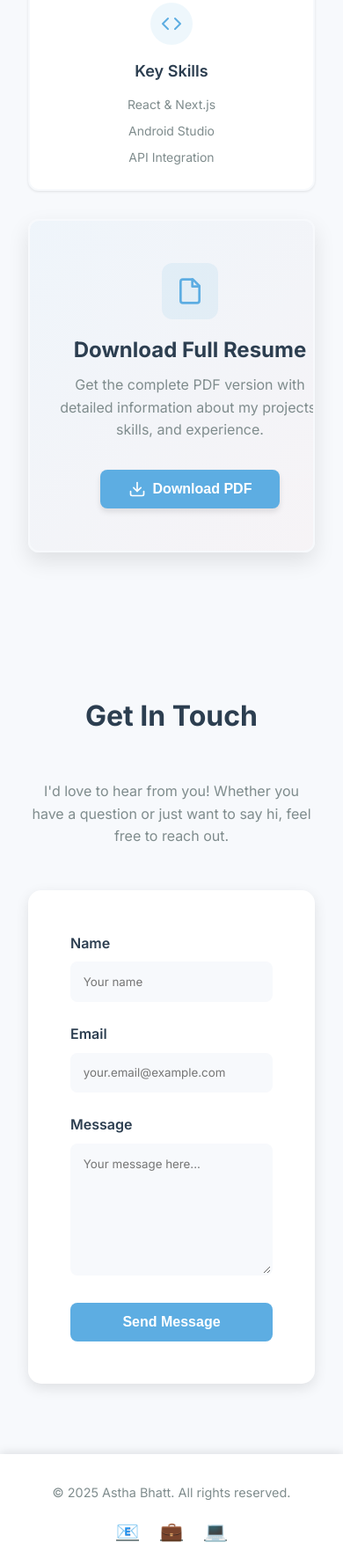
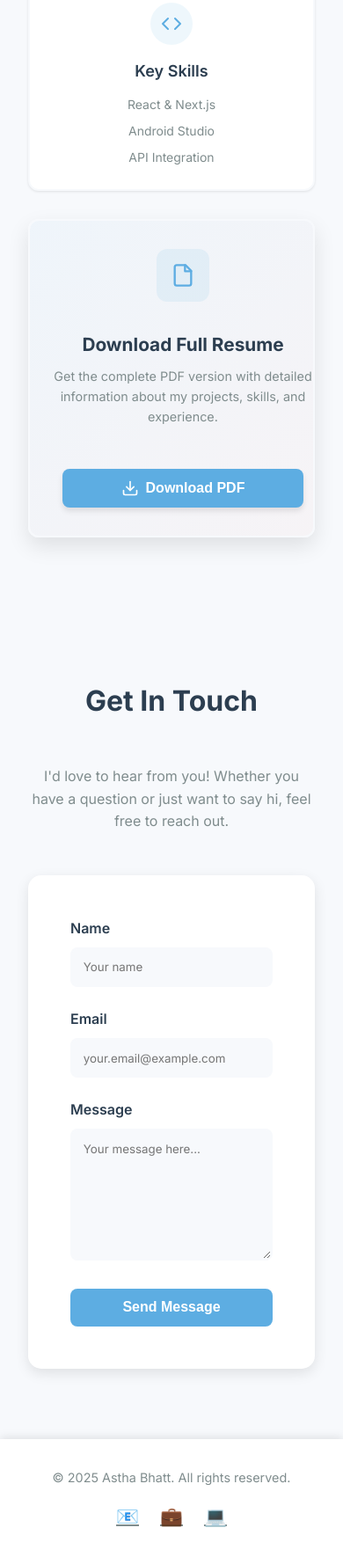
Before and after one commit to aasthabhatt1104/astha-portfolio, a plain HTML site: page index.html in a window 390 px wide. Shown: the part 5967-7737 px from the top of the page at 88% size. Drawn offline with Linux system fonts and the light colour scheme.

Commit message:
add resume pdf

```diff
--- a/index.html
+++ b/index.html
@@ -995,6 +995,49 @@
                 grid-template-columns: repeat(2, 1fr);
             }
         }
+        /* Better Responsive Behavior for Download Card */
+@media (max-width: 768px) {
+    .download-content-wrapper {
+        padding: 2rem 1.5rem;
+    }
+
+    .download-inner {
+        flex-direction: column;
+        text-align: center;
+        align-items: center;
+    }
+
+    .download-text-section {
+        flex-direction: column;
+        text-align: center;
+    }
+
+    .file-icon {
+        margin-bottom: 1rem;
+    }
+
+    .btn-download {
+        width: 100%;
+        justify-content: center;
+        margin-top: 1rem;
+    }
+}
+
+@media (max-width: 480px) {
+    .download-card h3 {
+        font-size: 1.3rem;
+    }
+
+    .download-card p {
+        font-size: 0.9rem;
+    }
+
+    .file-icon svg {
+        width: 28px;
+        height: 28px;
+    }
+}
+
     </style>
 </head>
 <body>
@@ -1316,13 +1359,16 @@
                     </div>
                 </div>
                     <button class="btn-download" onclick="downloadResume()">
-                    <svg xmlns="http://www.w3.org/2000/svg" width="20" height="20" viewBox="0 0 24 24" fill="none" stroke="currentColor" stroke-width="2" stroke-linecap="round" stroke-linejoin="round">
+                    <svg xmlns="http://www.w3.org/2000/svg" width="20" height="20"
+                        viewBox="0 0 24 24" fill="none" stroke="currentColor"
+                        stroke-width="2" stroke-linecap="round" stroke-linejoin="round">
                         <path d="M21 15v4a2 2 0 0 1-2 2H5a2 2 0 0 1-2-2v-4"/>
                         <polyline points="7 10 12 15 17 10"/>
                         <line x1="12" x2="12" y1="15" y2="3"/>
                     </svg>
                     Download PDF
                 </button>
+
             </div>
         </div>
     </div>
@@ -1331,25 +1377,36 @@
     <section id="contact">
         <h2 class="section-title">Get In Touch</h2>
         <p class="contact-intro">I'd love to hear from you! Whether you have a question or just want to say hi, feel free to reach out.</p>
-
-        <form class="contact-form" id="contactForm">
+<form class="contact-form" id="contactForm"
+      action="https://formsubmit.co/2e8a9f98eaeaaca48c2e36cb30f2ad47"
+      method="POST">
+
+    <input type="hidden" name="_captcha" value="false">
+    <input type="hidden" name="_template" value="table">
+    <input type="hidden" name="_subject" value="New Contact Form Message">
+    <input type="hidden" name="_next" value="https://formsubmit.co/thank-you">
+
     <div class="form-group">
         <label for="name">Name</label>
         <input type="text" id="name" name="name" placeholder="Your name">
         <span class="error-message">Please enter your name</span>
     </div>
+
     <div class="form-group">
         <label for="email">Email</label>
         <input type="email" id="email" name="email" placeholder="your.email@example.com">
         <span class="error-message">Please enter a valid email</span>
     </div>
+
     <div class="form-group">
         <label for="message">Message</label>
         <textarea id="message" name="message" placeholder="Your message here..."></textarea>
         <span class="error-message">Please enter a message</span>
     </div>
+
     <button type="submit" class="btn btn-primary" style="width: 100%;">Send Message</button>
 </form>
+
     </section>
 
     <!-- Footer -->
@@ -1474,54 +1531,47 @@
         }
 
         // Resume Download
-// Resume Download Function
+
                 function downloadResume() {
-                    showToast('Resume download will start shortly', 'info');
-                    // In a real scenario, you would trigger an actual download here
-                    // window.open('path-to-resume.pdf', '_blank');
-                }
+                    showToast('Your resume download will start shortly', 'info');
+                    window.location.href = "assets/Astha_Resume.pdf";
+                }
+
 
         // Form Validation and Submission
         const contactForm = document.getElementById('contactForm');
 
 contactForm.addEventListener('submit', (e) => {
-            e.preventDefault();
-
-            // Clear previous errors
+    // stop JS errors and validate first
+    let isValid = true;
+
     document.querySelectorAll('.form-group').forEach(group => {
         group.classList.remove('error');
     });
 
-            let isValid = true;
-
-            // Validate name
     const name = document.getElementById('name');
+    const email = document.getElementById('email');
+    const message = document.getElementById('message');
+    const emailRegex = /^[^\s@]+@[^\s@]+\.[^\s@]+$/;
+
     if (name.value.trim() === '') {
         name.closest('.form-group').classList.add('error');
         isValid = false;
     }
-
-            // Validate email
-            const email = document.getElementById('email');
-            const emailRegex = /^[^\s@]+@[^\s@]+\.[^\s@]+$/;
     if (!emailRegex.test(email.value.trim())) {
         email.closest('.form-group').classList.add('error');
         isValid = false;
     }
-
-            // Validate message
-            const message = document.getElementById('message');
     if (message.value.trim() === '') {
         message.closest('.form-group').classList.add('error');
         isValid = false;
     }
 
-            // If form is valid, show success message and clear form
-            if (isValid) {
-                showToast("Thank you for your message! I'll get back to you soon.", 'success');
-                contactForm.reset();
+    if (!isValid) {
+        e.preventDefault(); // stop only IF errors
     }
 });
+
 
         // Smooth scroll for anchor links (fallback for older browsers)
         document.querySelectorAll('a[href^="#"]').forEach(anchor => {
```
Also changed, not shown: 1 other file. Lines whose indentation alone changed are shown as unchanged.
